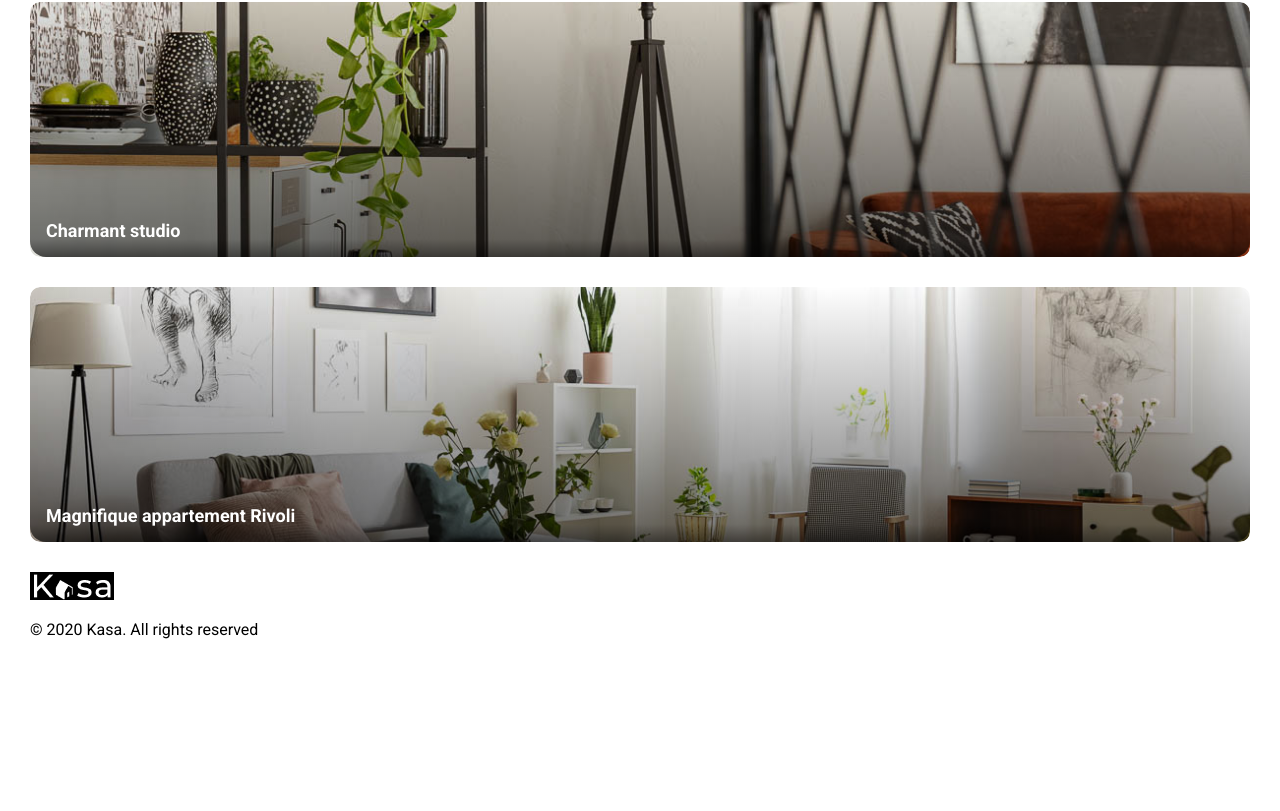
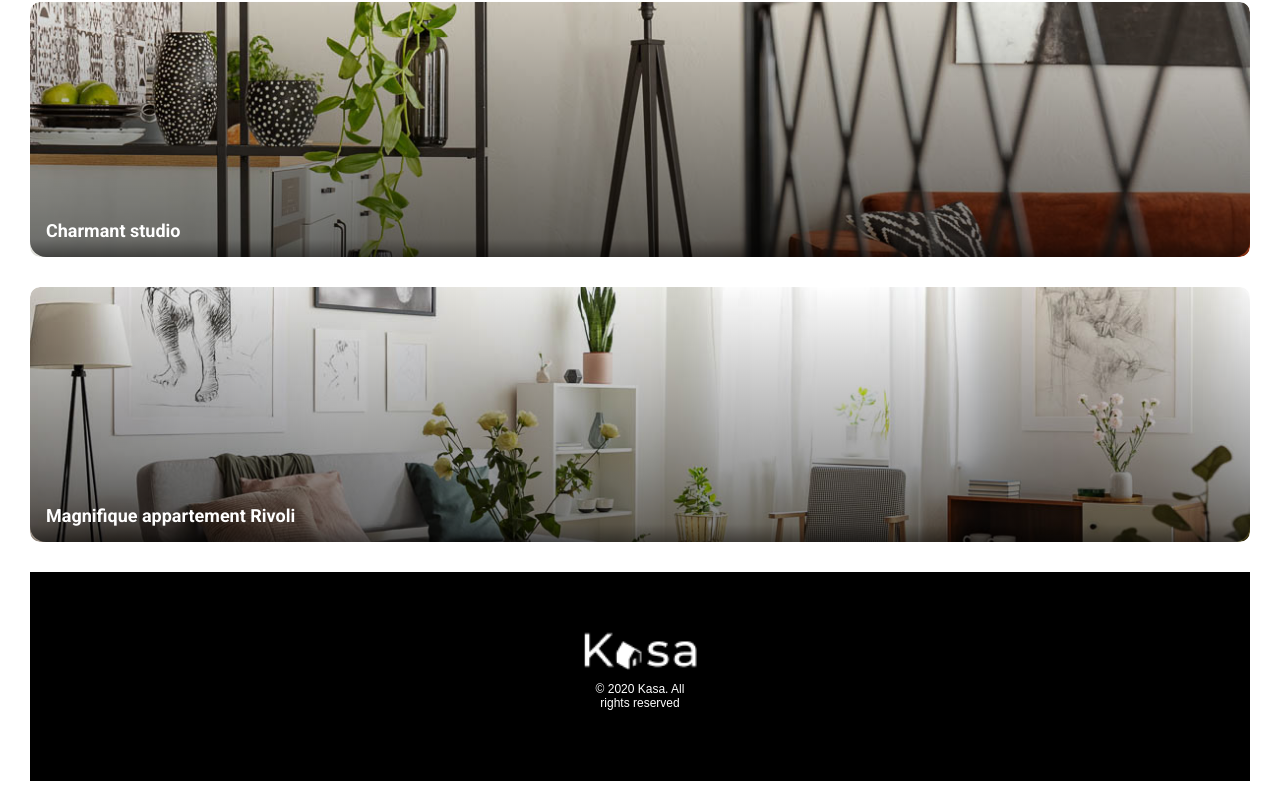
Before and after one commit to Mvnsour/Kasa-Projet-6, a React (Vite) app: page / in a window 1280 px wide. Shown: the part 5389-6200 px from the top of the page. Before the commit the page ends 6058 px from the top, so only its background shows below. Built offline with nearby package versions, Linux system fonts and the light colour scheme.

Commit message:
feat: enhance Footer component structure and styles for improved layout

```diff
--- a/src/components/Footer.jsx
+++ b/src/components/Footer.jsx
@@ -1,10 +1,14 @@
 import darkLogoKasa from '/public/assets/logo/dark-logo-kasa.png';
+import './Footer.scss';
 
 function Footer() {
   return (
     <footer className="footer">
-      <img src={darkLogoKasa} alt="logo Kasa" />
-      <p className="footer-text">© 2020 Kasa. All rights reserved</p>
+      <img src={darkLogoKasa} alt="logo Kasa" className='footer__logo'/>
+      <p className="footer__text">
+        <span>© 2020 Kasa. All</span>
+        <span>rights reserved</span>
+      </p>
     </footer>
   );
 }
--- a/src/components/Footer.scss
+++ b/src/components/Footer.scss
@@ -0,0 +1,27 @@
+.footer {
+  margin-top: 30px;
+  background: black;
+  display: flex;
+  flex-direction: column;
+  align-items: center;
+  padding: 58.5px;
+}
+
+.footer__logo {
+  width: 122px;
+  height: 40px;
+}
+
+.footer__text {
+  font-family: 'Montserrat', sans-serif;
+  color: white;
+  font-size: 12px;
+  font-weight: 500;
+  text-align: center;
+  span {
+    display: block;
+  }
+  .footer__text span:nth-of-type(1) {
+    letter-spacing: 0.5px;
+  }
+}
```
